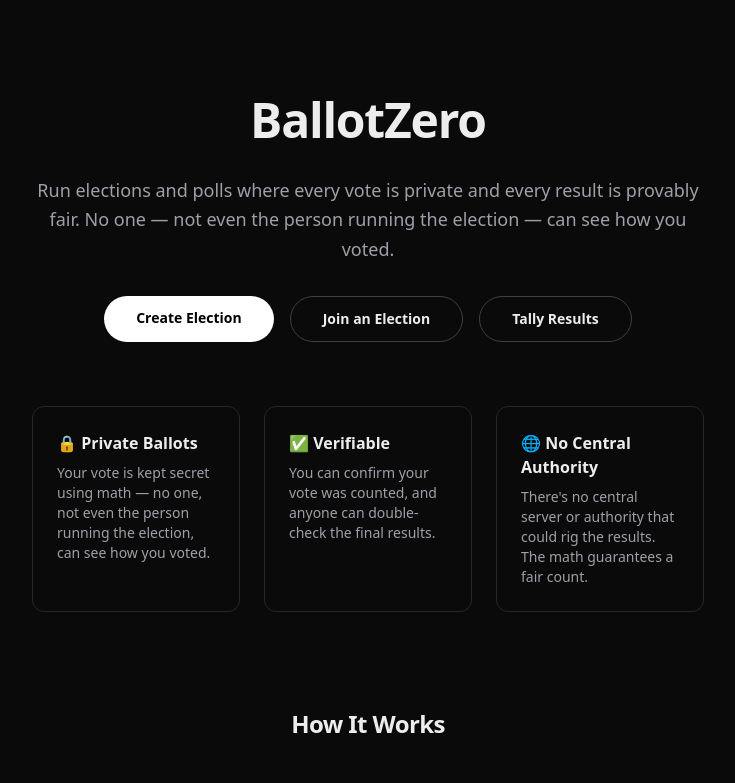
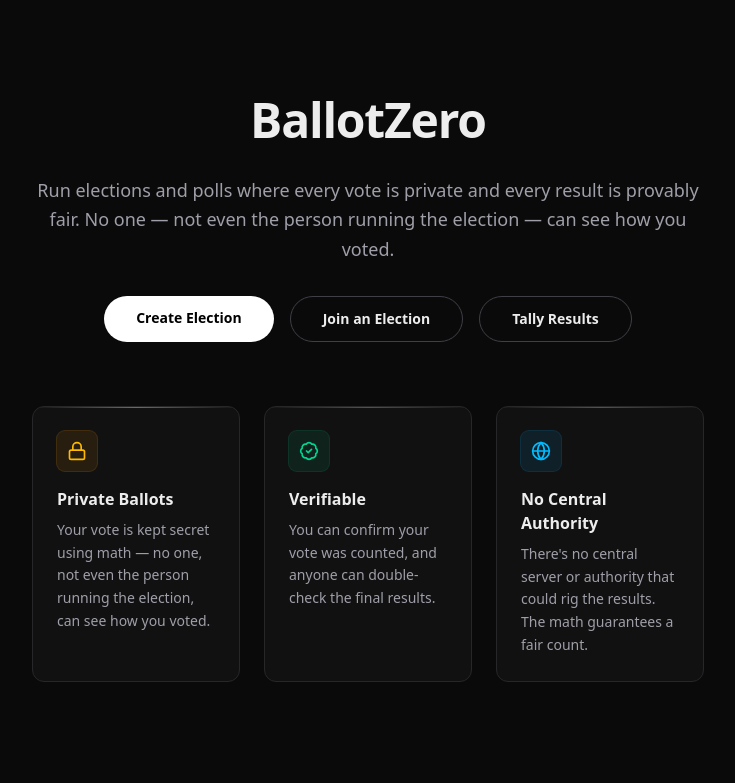
Before and after one commit to Royal-lobster/BallotZero, a Next.js app: page / in a window 1280 px wide. Shown: the top 783 px of the page, without its empty margins (272-1007 px from the left). Built offline with nearby package versions, Linux system fonts and the light colour scheme; no server answers; what connectkit, wagmi would draw is missing.

Commit message:
Update feature card styling and replace emojis with Lucide icons

```diff
--- a/app/page.tsx
+++ b/app/page.tsx
@@ -8,6 +8,9 @@ import {
   Vote,
   BarChart3,
   ShieldCheck,
+  Lock,
+  BadgeCheck,
+  Globe,
 } from "lucide-react";
 
 const steps = [
@@ -101,23 +104,37 @@ export default function Home() {
         </div>
 
         <div className="mt-8 grid grid-cols-1 gap-6 sm:grid-cols-3 text-left">
-          <div className="rounded-xl border border-zinc-800 p-6">
-            <h3 className="mb-2 font-semibold">🔒 Private Ballots</h3>
-            <p className="text-sm text-zinc-400">
+          <div className="group relative overflow-hidden rounded-xl border border-zinc-800 bg-zinc-900/50 p-6 transition-colors hover:border-amber-500/30">
+            <div className="absolute inset-x-0 top-0 h-px bg-gradient-to-r from-transparent via-amber-500/60 to-transparent" />
+            <div className="mb-4 flex h-10 w-10 items-center justify-center rounded-lg bg-amber-500/10 ring-1 ring-amber-500/20">
+              <Lock size={20} className="text-amber-400" />
+            </div>
+            <h3 className="mb-2 font-semibold">Private Ballots</h3>
+            <p className="text-sm leading-relaxed text-zinc-400">
               Your vote is kept secret using math — no one, not even the person
               running the election, can see how you voted.
             </p>
           </div>
-          <div className="rounded-xl border border-zinc-800 p-6">
-            <h3 className="mb-2 font-semibold">✅ Verifiable</h3>
-            <p className="text-sm text-zinc-400">
+
+          <div className="group relative overflow-hidden rounded-xl border border-zinc-800 bg-zinc-900/50 p-6 transition-colors hover:border-emerald-500/30">
+            <div className="absolute inset-x-0 top-0 h-px bg-gradient-to-r from-transparent via-emerald-500/60 to-transparent" />
+            <div className="mb-4 flex h-10 w-10 items-center justify-center rounded-lg bg-emerald-500/10 ring-1 ring-emerald-500/20">
+              <BadgeCheck size={20} className="text-emerald-400" />
+            </div>
+            <h3 className="mb-2 font-semibold">Verifiable</h3>
+            <p className="text-sm leading-relaxed text-zinc-400">
               You can confirm your vote was counted, and anyone can double-check
               the final results.
             </p>
           </div>
-          <div className="rounded-xl border border-zinc-800 p-6">
-            <h3 className="mb-2 font-semibold">🌐 No Central Authority</h3>
-            <p className="text-sm text-zinc-400">
+
+          <div className="group relative overflow-hidden rounded-xl border border-zinc-800 bg-zinc-900/50 p-6 transition-colors hover:border-sky-500/30">
+            <div className="absolute inset-x-0 top-0 h-px bg-gradient-to-r from-transparent via-sky-500/60 to-transparent" />
+            <div className="mb-4 flex h-10 w-10 items-center justify-center rounded-lg bg-sky-500/10 ring-1 ring-sky-500/20">
+              <Globe size={20} className="text-sky-400" />
+            </div>
+            <h3 className="mb-2 font-semibold">No Central Authority</h3>
+            <p className="text-sm leading-relaxed text-zinc-400">
               There's no central server or authority that could rig the results.
               The math guarantees a fair count.
             </p>
```
